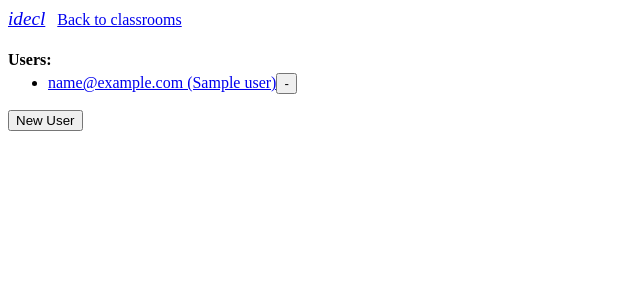
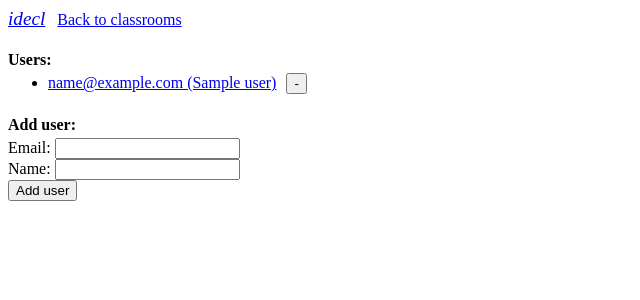
Before and after one commit to edanaher/idecl, a Flask app: template executors/simplejava/templates/users.html in a window 1280 px wide. Shown: the top 300 px of the page, without its empty margins (0-640 px from the left). Run offline with Flask 3, Linux system fonts and the light colour scheme; the template is opened without the code that fills it: most values are stand-ins (such as "Sample title", 1, 10 or a date in 2020); parts of the project's set-up code (start-up, migrations or seed data) failed here and were passed over.

Commit message:
Add users.

```diff
--- a/client/main.css
+++ b/client/main.css
@@ -175,6 +175,10 @@
   margin-left: 10px;
 }
 
+#userlist button.delete-user {
+  margin-left: 10px;
+}
+
 #topbar {
   padding-bottom: 8px;
 }
--- a/executors/simplejava/templates/users.html
+++ b/executors/simplejava/templates/users.html
@@ -1,14 +1,82 @@
 <html>
   <link rel="stylesheet" href="/static/main.css"></script>
   <script>
+    var deactivateUser = function() {
+      var deleteButton = this;
+      var id = this.getAttribute("user-id");
+      var name = this.getAttribute("user-name");
+      if (confirm("Really delete user " + name) &&
+        !confirm("Click cancel to really delete " + name)) {
+        var xhr = new XMLHttpRequest();
+        xhr.open("DELETE", "/users/" + id, true);
+        xhr.onload = function() {
+          var row = deleteButton.parentNode;
+          row.parentNode.removeChild(row);
+          var files = JSON.parse(localStorage.getItem("files|" + id));
+          for (var f in files) {
+            localStorage.removeItem("files|" + id + "|" + f);
+            localStorage.removeItem("attrs|" + id + "|" + f);
+          }
+          localStorage.removeItem("files|" + id);
+          localStorage.removeItem("edits|" + id);
+          localStorage.removeItem("lastfile|" + id);
+          localStorage.removeItem("parent|" + id);
+        };
+        xhr.send();
+      }
+    }
+    window.onload = function() {
+      var deletes = document.getElementsByClassName("delete");
+      for (var i = 0; i < deletes.length; i++) {
+        deletes[i].addEventListener("click", deactivateUser);
+      }
+      document.getElementById("adduser").addEventListener("click", function() {
+        var email = document.getElementById("addemail").value;
+        var name = document.getElementById("addname").value;
+        if (!email || !name) {
+          alert("Email and name must be provided.");
+          return;
+        }
+        var xhr = new XMLHttpRequest();
+        xhr.open("POST", document.location, true);
+        xhr.onload = function() {
+          var uid = xhr.response;
+          var a = document.createElement("a");
+          a.href = "/users/" + uid;
+          a.innerText = email + " (" + name + ")";
+          var b = document.createElement("button");
+          b.classList.add("delete-user");
+          b.setAttribute("user-id", uid);
+          b.setAttribute("user-email", email);
+          b.setAttribute("user-name", name);
+          b.addEventListener("click", deactivateUser);
+          b.innerText = "-";
+          var li = document.createElement("li");
+          li.appendChild(a);
+          li.appendChild(b);
+          var ul = document.getElementById("userlist");
+          ul.appendChild(li);
+        };
+        var formdata = new FormData();
+        formdata.append("email", email);
+        formdata.append("name", name);
+        xhr.send(formdata);
+        document.getElementById("addemail").value = "";
+        document.getElementById("addname").value = "";
+
+      })
+    }
   </script>
   <div id="logo" style="display:inline-block; font-size:larger; font-style: italic; font-color: #330000;"><a href="/">idecl</a></div>
   <a href="/classrooms">Back to classrooms</a>
   <h4 style="margin-bottom: 0px;">Users:</h4>
-  <ul id="projectlist" style="margin-top: 4px;">
+  <ul id="userlist" style="margin-top: 4px;">
     {% for user in users %}
-    <li><a href="/users/{{ user.id }}">{{ user.email + (" (" + user.name + ")" if user.name else "") }}</a><button class="delete-user" user-id="{{ user.id }}" user-name="{{ user.name }}">-</div></li>
+    <li><a href="/users/{{ user.id }}">{{ user.email + (" (" + user.name + ")" if user.name else "") }}</a><button class="delete-user" user-id="{{ user.id }}" user-name="{{ user.name }}" user-email="{{ user.email }}">-</div></li>
     {% endfor %}
   </ul>
-  <button id="adduser">New User</button><br>
+  <h4  style="margin-bottom: 4px">Add user:</h4>
+  <label>Email: <input id="addemail"></input></label><br>
+  <label>Name: <input id="addname"></input></label><br>
+  <button id="adduser">Add user</button><br>
 </html>
```
Also changed, not shown: executors/simplejava/users.py (added, +44 -0 lines).
